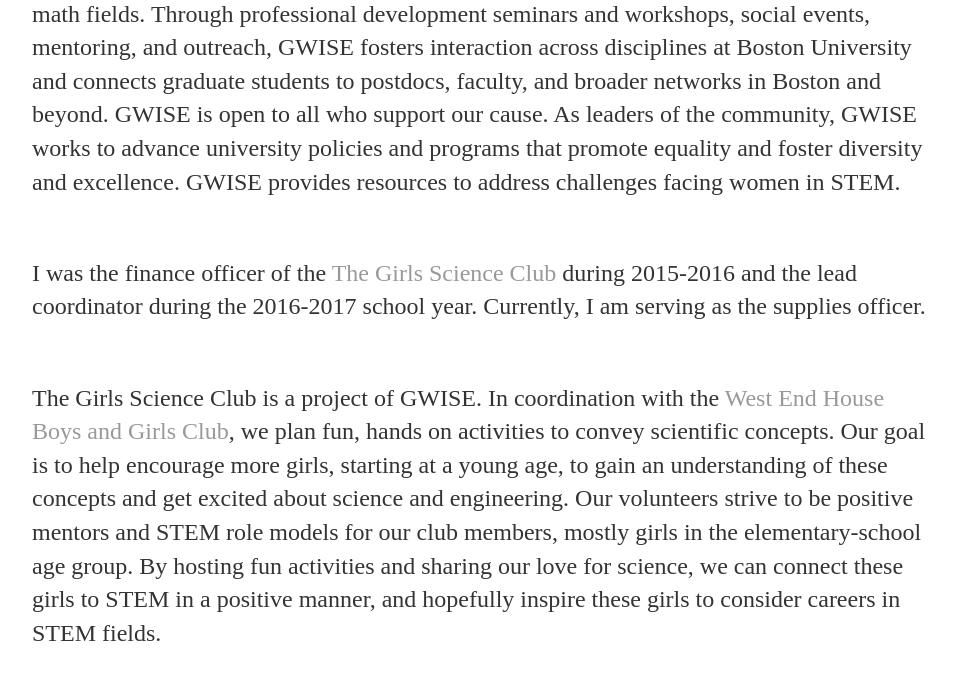
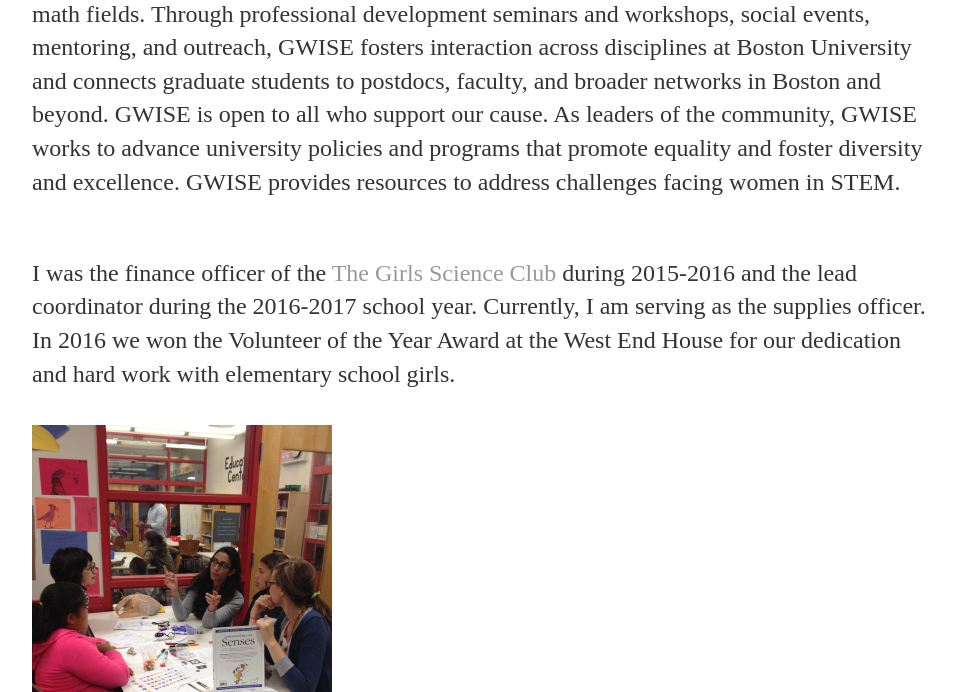
Before and after one commit to rkstan/rkstan.github.io, a Jekyll site: the page built from outreach/index.html, in a window 1280 px wide and 1400 px high, scrolled down 396 px. Shown: the top 692 px of the window, without its empty margins (160-1116 px from the left). Built offline with Jekyll 4.4.1, drawn with Linux system fonts in a browser that asks for light colours; some of the changed text lies outside the part shown; grey boxes are pictures that could not be loaded.

Commit message:
Update index.html

```diff
--- a/outreach/index.html
+++ b/outreach/index.html
@@ -11,9 +11,10 @@
 			<br>
 			<p> Graduate Women in Science and Engineering (GWISE) at Boston University strives to create a community to support and promote women in science, technology, engineering, and math fields. Through professional development seminars and workshops, social events, mentoring, and outreach, GWISE fosters interaction across disciplines at Boston University and connects graduate students to postdocs, faculty, and broader networks in Boston and beyond. GWISE is open to all who support our cause. As leaders of the community, GWISE works to advance university policies and programs that promote equality and foster diversity and excellence. GWISE provides resources to address challenges facing women in STEM.<br>
 			<br>
-			<p>I was the finance officer of the <a href="https://sciencegirlsclub.wordpress.com/">The Girls Science Club</a> during 2015-2016 and the lead coordinator during the 2016-2017 school year. Currently, I am serving as the supplies officer. <br>
+			<p>I was the finance officer of the <a href="https://sciencegirlsclub.wordpress.com/">The Girls Science Club</a> during 2015-2016 and the lead coordinator during the 2016-2017 school year. Currently, I am serving as the supplies officer. In 2016 we won the Volunteer of the Year Award at the West End House for our dedication and hard work with elementary school girls. <br>
 			<br>
-			<p>The Girls Science Club is a project of GWISE. In coordination with the <a href="http://westendhouse.org/">West End House Boys and Girls Club</a>, we plan fun, hands on activities to convey scientific concepts. Our goal is to help encourage more girls, starting at a young age, to gain an understanding of these concepts and get excited about science and engineering. Our volunteers strive to be positive mentors and STEM role models for our club members, mostly girls in the elementary-school age group. By hosting fun activities and sharing our love for science, we can connect these girls to STEM in a positive manner, and hopefully inspire these girls to consider careers in STEM fields. <br>
+			<img style="float: center;" src="../images/GSC.jpg" width="300" height="400">
+			<p>The Girls Science Club is a project of GWISE. In coordination with the <a href="http://westendhouse.org/">West End House Boys and Girls Club</a>, we plan fun, hands on activities to convey scientific concepts. Our goal is to help encourage more girls, starting at a young age, to gain an understanding of these concepts and get excited about science and engineering. Our volunteers strive to be positive mentors and STEM role models for our club members, mostly girls in the elementary-school age group. By hosting fun activities and sharing our love for science, we can connect these girls to STEM in a positive manner, and hopefully inspire these girls to consider careers in STEM fields. Our work with the Girl Science Club was featured in <a href="http://www.bu.edu/today/2017/science-club-for-girls/">BU Today</a> as well as in <a href="https://www.photonicssociety.org/images/files/publications/Newsletter/Feb_2017_PDF.pdf#page=32"> IEEE Photonics Society News</a><br>
 			</p>
 			<br>
 			<img style="float: center;" src="../images/GSC.jpg" width="300" height="400">
```
